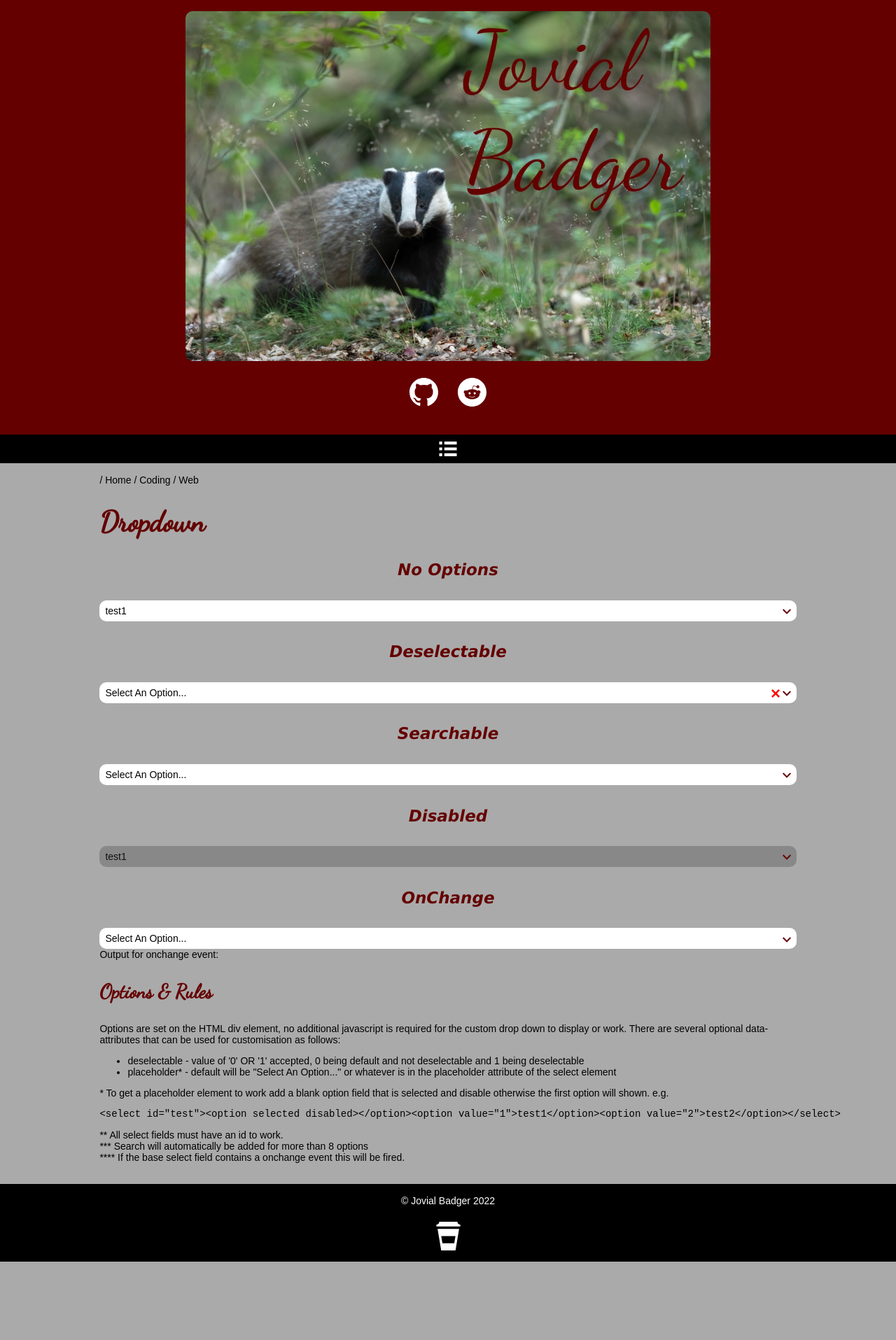
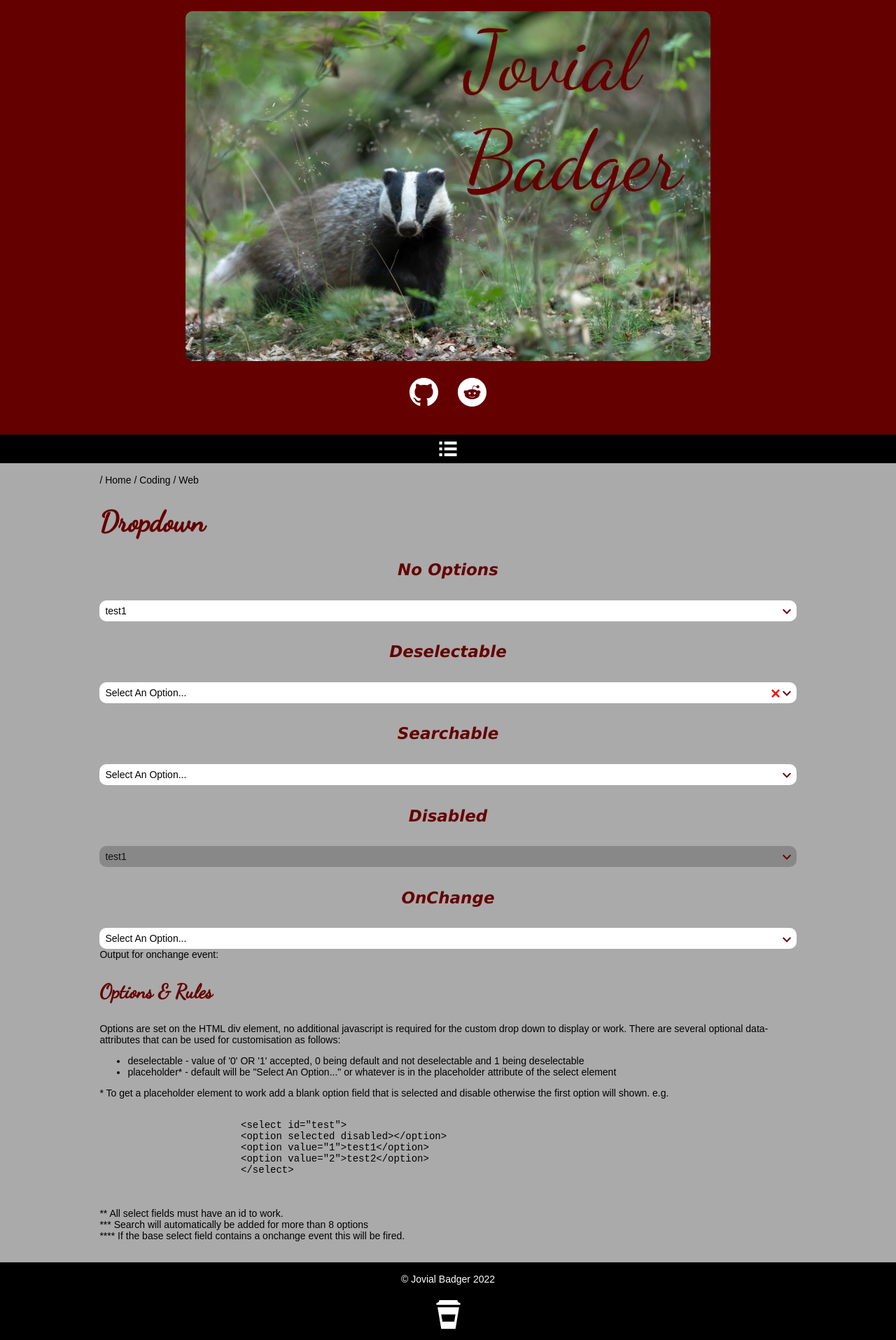
Before and after one commit to JovialBadger/jovialbadger.github.io, a Jekyll site: the page built from coding/web/dropdown.html, in a window 1280 px wide. Shown: the whole page at 70% size. Built offline with Jekyll 4.4.1, drawn with Linux system fonts in a browser that asks for light colours; before the commit the page ends 1803 px from its top, so only the background shows below that.

Commit message:
pre wrapping

```diff
--- a/css/default.css
+++ b/css/default.css
@@ -355,3 +355,8 @@
 .opacity50{
 	opacity: 0.5;
 }
+
+code{
+    white-space: pre-wrap;
+	word-wrap:anywhere;
+}
```
Also changed, not shown: coding/web/dropdown.html (+9 -1 lines).
